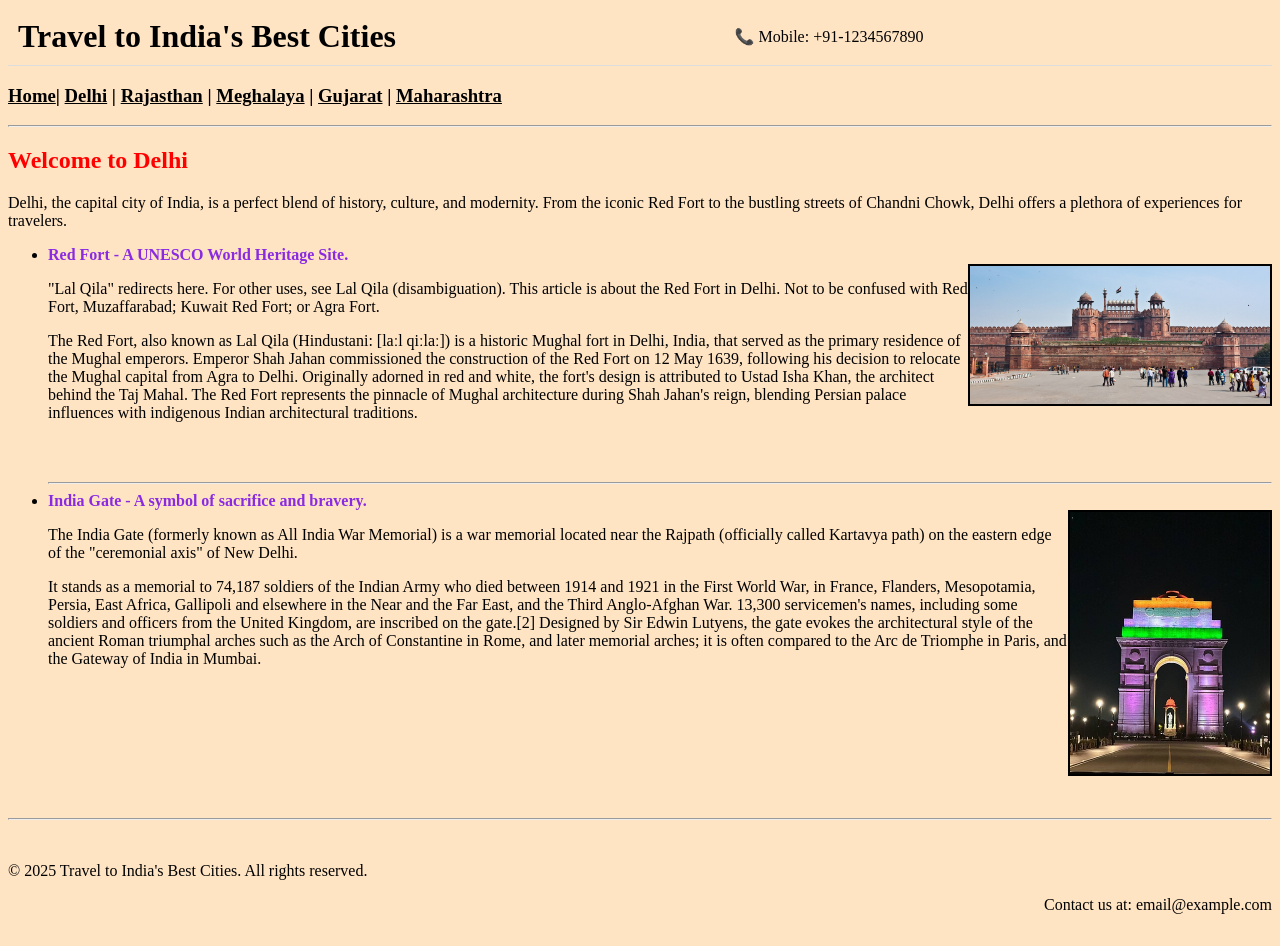
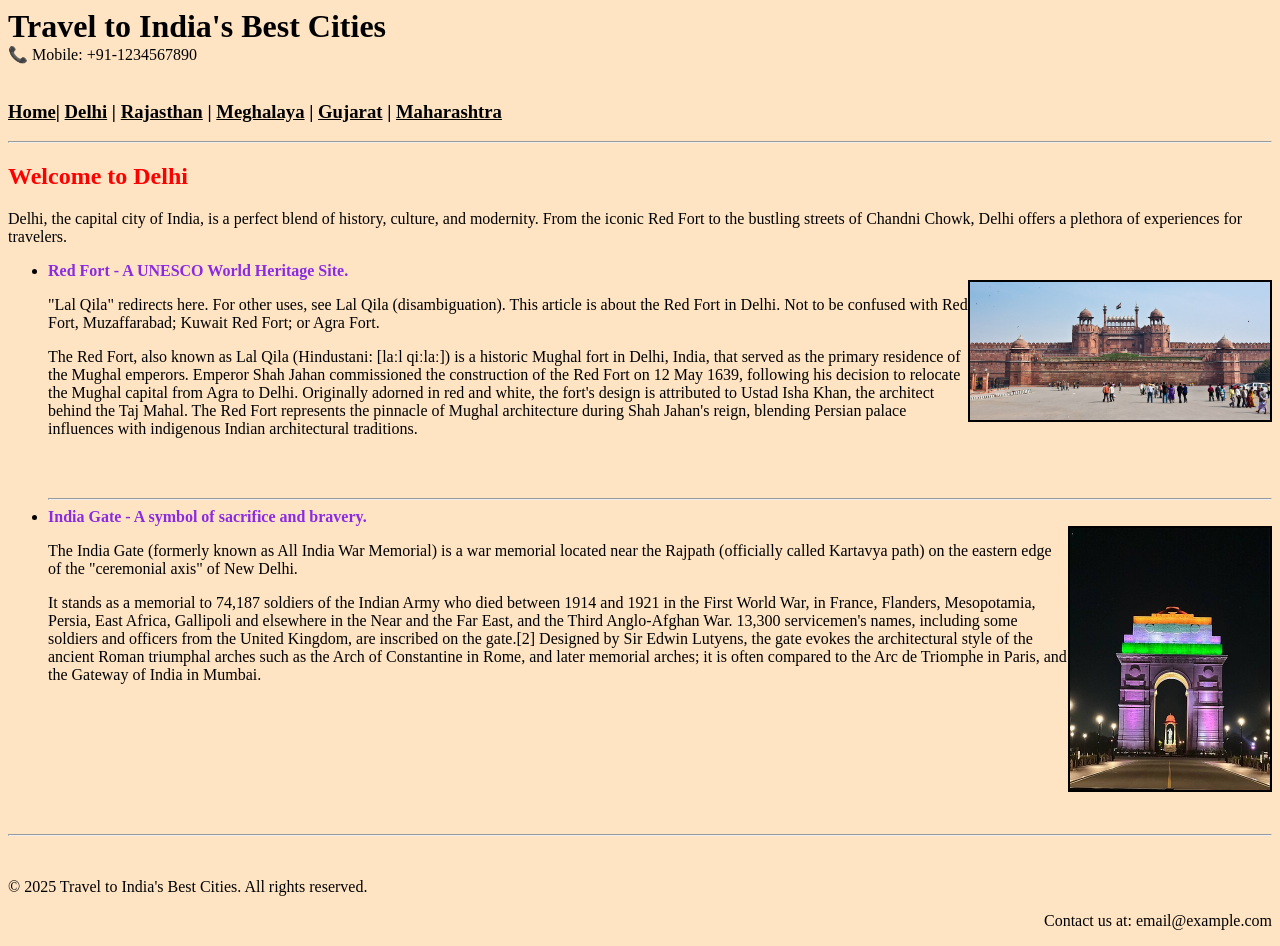
Before and after one commit to DivyaKh2312/full_stack_p1, a plain HTML site: page delhi.html in a window 1280 px wide. Drawn offline with Linux system fonts and the light colour scheme.

Commit message:
divya Khunt webpages

```diff
--- a/delhi.html
+++ b/delhi.html
@@ -5,7 +5,7 @@
     <title>Incredible India</title>
 </head>
 <body bgcolor="#ffe4c4">
-<header style="display: flex; justify-content: space-between; align-items: center; padding: 10px; border-bottom: 1px solid #ddd;">
+<header>
     <h1 style="margin: 0;">Travel to India's Best Cities</h1>
     <p style="margin: 0;">📞 Mobile: +91-1234567890</p><br>
 
```
Also changed, not shown: home.html (+2 -1 lines).
